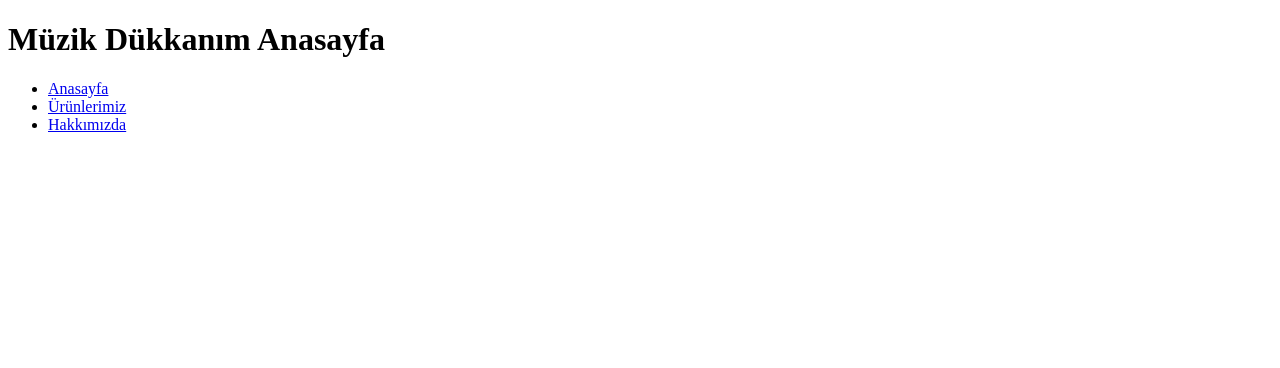
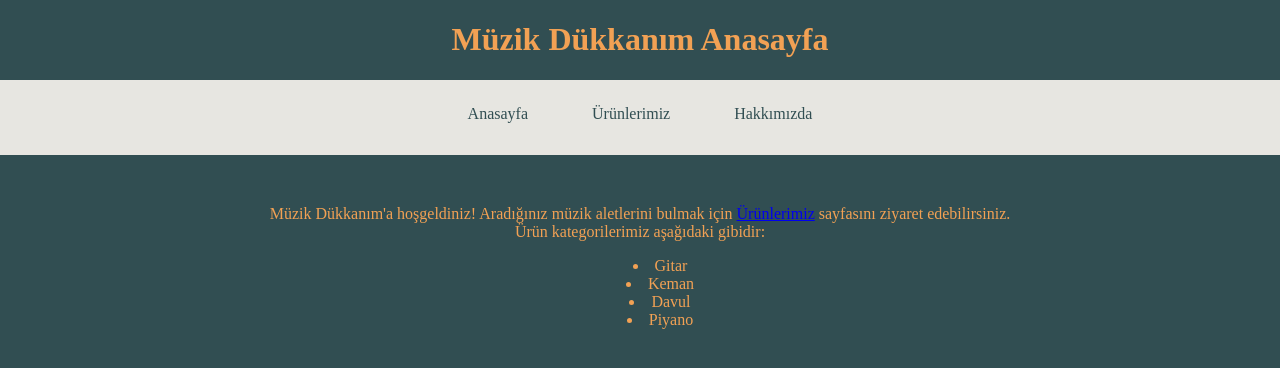
Before and after one commit to kodluyoruz-sumeyye/muzik-dukkanim-bootstrap, a plain HTML site: page index.html in a window 1280 px wide. Drawn offline with Linux system fonts and the light colour scheme.

Commit message:
homepage and hakkimizda are completed

```diff
--- /dev/null
+++ b/global.css
@@ -0,0 +1,31 @@
+body{
+    background-color: #314e52;
+    color: #f2a154;
+    text-align: center;
+    margin: 0;
+    padding: 0;
+}
+.navbar{
+    background-color: #e7e6e1;
+    width: 100vw;
+    height: 50px;
+    display: inline-block;
+    margin: 0;
+    padding-top: 25px;
+    position: sticky;
+}
+.navbar a{
+    text-decoration: none;
+    color: #314e52;
+    margin: 0px 30px;
+}
+.header{
+    width: 100vw;
+    height: auto;
+    text-align: center;
+    margin: 0;
+    padding: 0;
+}
+.main-container{
+    margin: 50px 200px;
+}
--- a/index.css
+++ b/index.css
@@ -0,0 +1,3 @@
+.list{
+    list-style-position: inside;
+}
--- a/index.html
+++ b/index.html
@@ -4,20 +4,32 @@
     <meta charset="UTF-8">
     <meta http-equiv="X-UA-Compatible" content="IE=edge">
     <meta name="viewport" content="width=device-width, initial-scale=1.0">
+    <link rel="stylesheet" href="global.css">
     <link rel="stylesheet" href="index.css">
     <title>Müzik Dükkanım</title>
 </head>
 <body>
-    <header>
+    <header class="header">
         <h1>Müzik Dükkanım Anasayfa</h1>
-        <nav>
-            <ul>
-                <li><a href="index.html">Anasayfa</a></li>
-                <li><a href="urunlerimiz.html">Ürünlerimiz</a></li>
-                <li><a href="hakkimizda.html">Hakkımızda</a></li>
-            </ul>
+        <nav class="navbar">
+            <a href="index.html">Anasayfa</a>
+            <a href="urunlerimiz.html">Ürünlerimiz</a>
+            <a href="hakkimizda.html">Hakkımızda</a>
         </nav>
     </header>
-
+    <article class="main-container">
+        <section>
+            Müzik Dükkanım'a hoşgeldiniz! Aradığınız müzik aletlerini bulmak için <a href="urunlerimiz.html">Ürünlerimiz</a> sayfasını ziyaret edebilirsiniz.
+        </section>
+        <section>
+            Ürün kategorilerimiz aşağıdaki gibidir:
+            <ul class="list">
+                <li>Gitar</li>
+                <li>Keman</li>
+                <li>Davul</li>
+                <li>Piyano</li>
+            </ul>
+        </section>
+    </article>
 </body>
 </html>
```
Also changed, not shown: hakkimizda.html (+19 -7 lines), urunlerimiz.html (+11 -7 lines).
